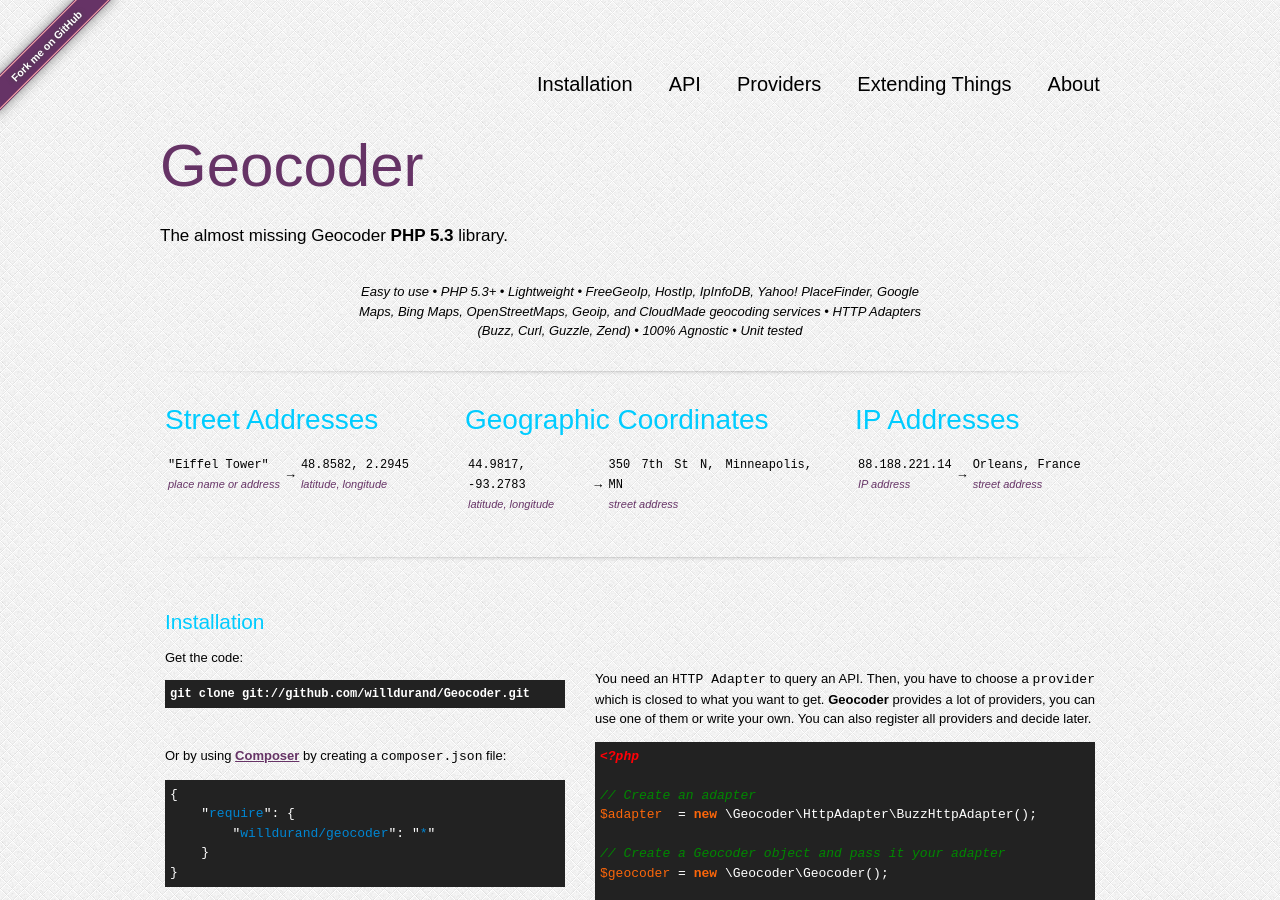
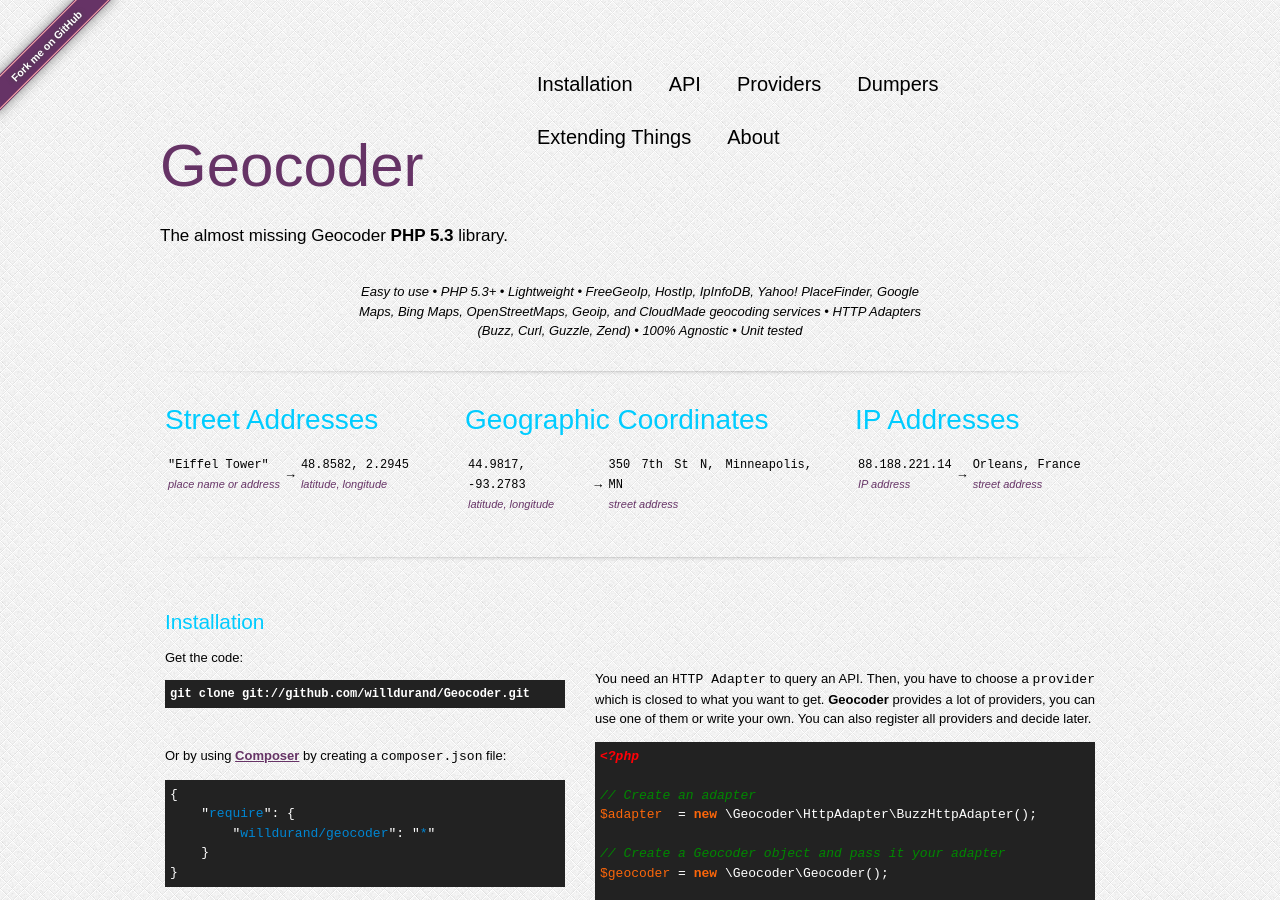
Before and after one commit to geocoder-php/Geocoder, a Jekyll site: the page built from index.markdown, in a window 1280 px wide and 900 px high. Built offline with Jekyll 4.4.1, drawn with Linux system fonts in a browser that asks for light colours; nearby versions of some CDN libraries; Markdown is read by kramdown in place of the engine named in the settings.

Commit message:
Added new anchor

```diff
--- a/_layouts/default.html
+++ b/_layouts/default.html
@@ -38,7 +38,9 @@
                     <li>
                         <a href="#providers">Providers</a>
                     </li>
-
+                    <li>
+                        <a href="#dumpers">Dumpers</a>
+                    </li>
                     <li>
                         <a href="#extending_things">Extending things</a>
                     </li>
```
